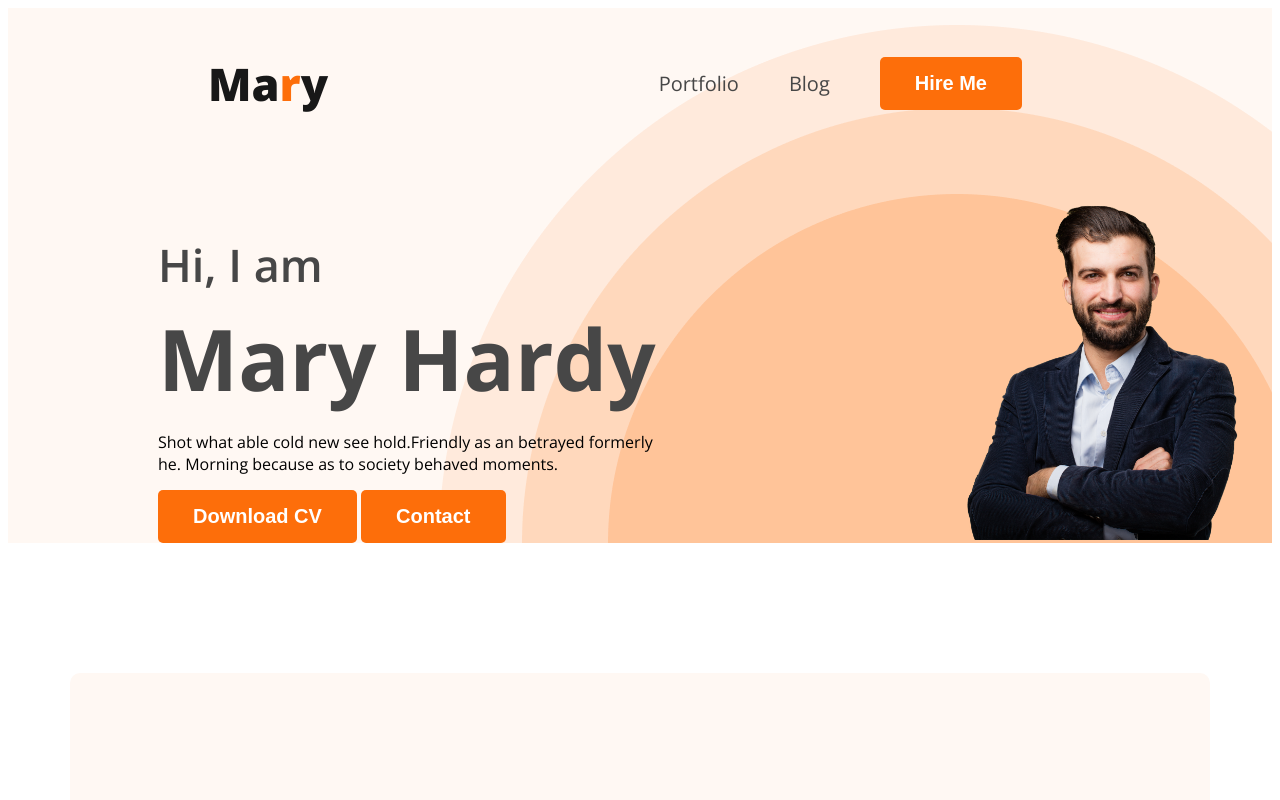
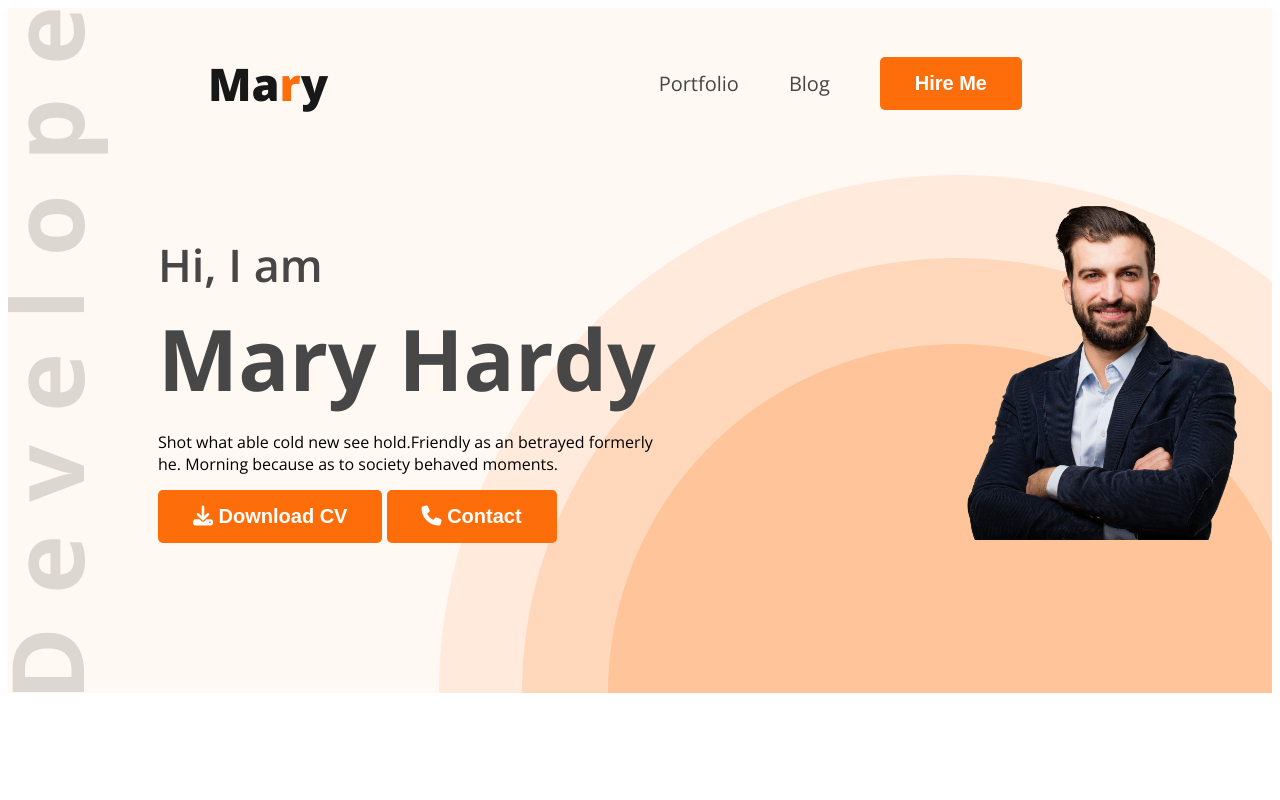
Before and after one commit to AtiaMirdah/developer-portfolio, a plain HTML site: page index.html in a window 1280 px wide. Shown: the top 800 px of the page. Drawn offline with nearby package versions, Linux system fonts and the light colour scheme.

Commit message:
added font awsome

```diff
--- a/index.html
+++ b/index.html
@@ -5,8 +5,9 @@
     <meta name="viewport" content="width=device-width, initial-scale=1.0">
     <title>Portfolio</title>
     <link rel="preconnect" href="https://fonts.googleapis.com">
-<link rel="preconnect" href="https://fonts.gstatic.com" crossorigin>
-<link href="https://fonts.googleapis.com/css2?family=Open+Sans:wght@400;600;700;800&display=swap" rel="stylesheet">
+    <link rel="preconnect" href="https://fonts.gstatic.com" crossorigin>
+    <link href="https://fonts.googleapis.com/css2?family=Open+Sans:wght@400;600;700;800&display=swap" rel="stylesheet">
+    <script src="https://kit.fontawesome.com/ffd13d6d40.js" crossorigin="anonymous"></script>
     <link rel="stylesheet" href="styles/portfolio.css">
 </head>
 <body>
@@ -24,8 +25,8 @@
                 <h3 class="banner-greeting">Hi, I  am</h3>
                 <h1 class="banner-heading">Mary Hardy</h1>
                 <p class="banner-text">Shot what able cold new see hold.Friendly as an betrayed formerly he. Morning because as to society behaved moments.</p>
-                <button class="primary-btn">Download CV</button>
-                <button class="primary-btn">Contact</button>
+                <button class="primary-btn"><i class="fa-solid fa-download"></i> Download CV</button>
+                <button class="primary-btn"> <i class="fa-solid fa-phone"></i> Contact</button>
             </div>
             <img src="images/hardy.png" alt="Hardy" class="profile-pic">
         </div>
@@ -130,7 +131,7 @@
                 </div>
             </div>
             <div class="download">
-                <button class="primary-btn">Download CV</button>
+                <button class="primary-btn"><i class="fa-solid fa-download"></i> Download CV</button>
             </div>
         </section>
     </main>
--- a/styles/portfolio.css
+++ b/styles/portfolio.css
@@ -65,13 +65,13 @@ nav a {
 
 .header {
     background-color: #FFF8F3;
-    background-image: url('../images/header_bg.png');
+    background-image: url('../images/header_bg.png'), url('../images/developer.png');
     background-repeat: no-repeat;
-    background-position: bottom right;
+    background-position: bottom right, bottom left;
 }
 
 .banner{
-    padding: 30px 30px 0 150px;
+    padding: 30px 30px 150px 150px;
     display: flex;
     align-items: center;
     justify-content: space-between;
```
